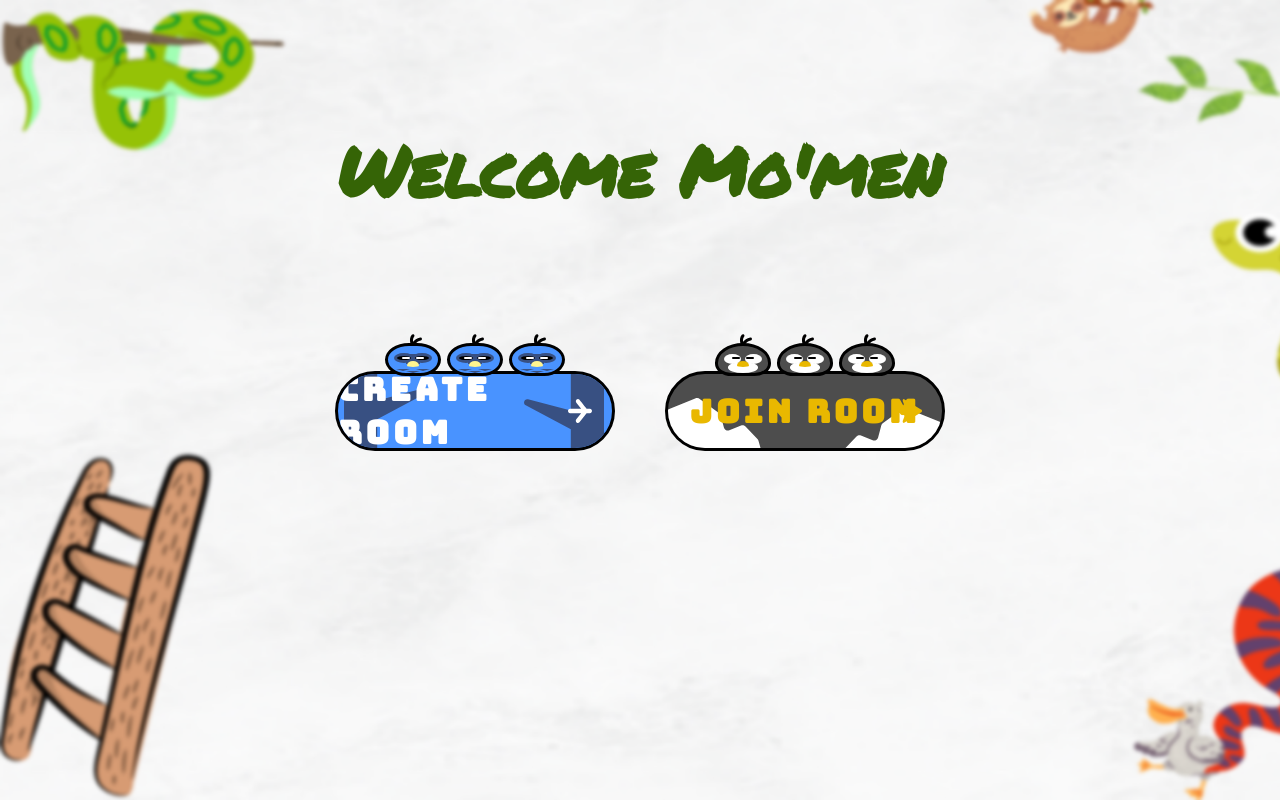
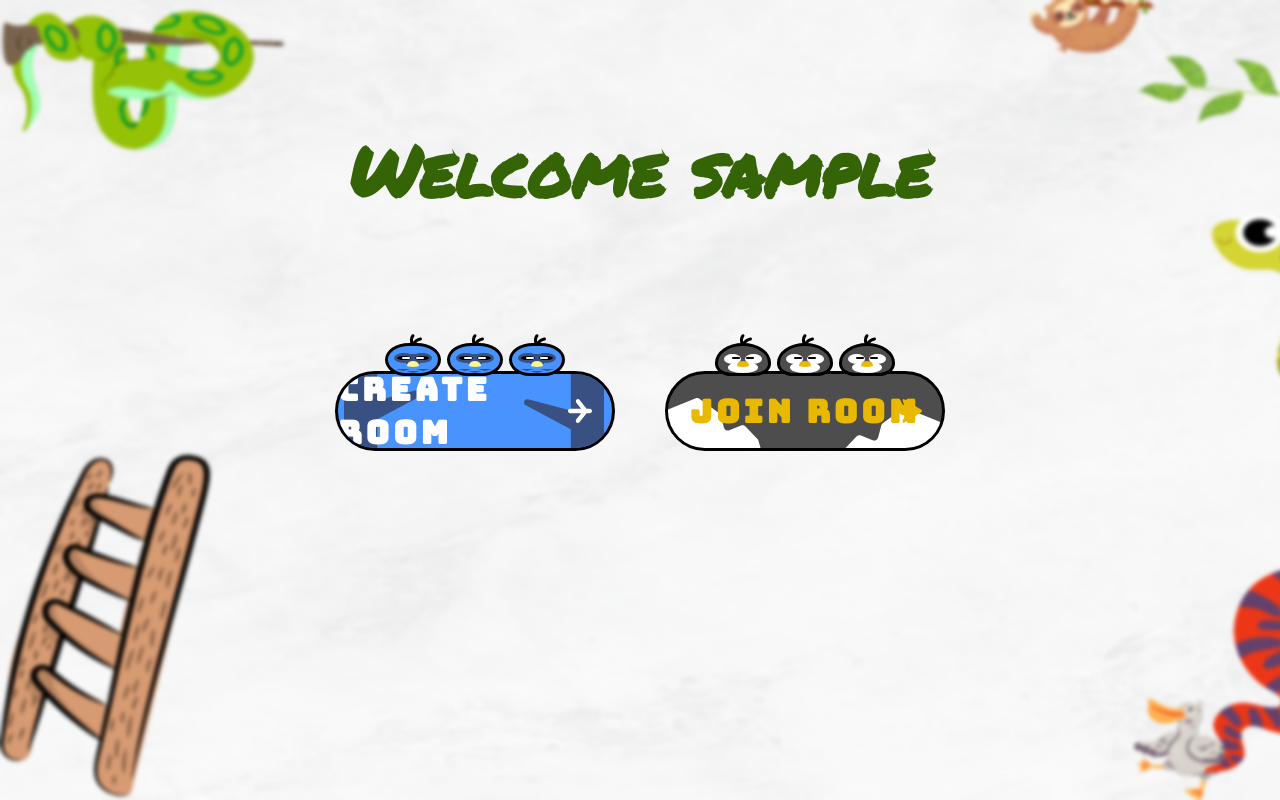
Before and after one commit to zeezooX/snakes-and-ladders, a React (Create React App) app in the folder client/: page / in a window 1280 px wide. Built offline with nearby package versions, Linux system fonts and the light colour scheme; sample sign-in values are in the browser's storage; a web font is replaced by a local one.

Commit message:
Merge branch 'main' of https://github.com/zeezooX/snakes-and-ladders

```diff
--- a/client/src/pages/homePage/Home.jsx
+++ b/client/src/pages/homePage/Home.jsx
@@ -2,11 +2,11 @@ import { Link } from "react-router-dom";
 import "./Home.css";
 
 const Home = () => {
-  let user = "Mo'men";
+  // let user = "Mo'men";
   return (
     <>
       <div className="homeContainer">
-        <h2 className="welcome">Welcome {user}</h2>
+        <h2 className="welcome">Welcome {sessionStorage.getItem("username")}</h2>
         <div className="buttonContainer">
           <Link to="./createRoom" class="button button--hoo">
             <div class="button__wrapper">
--- a/client/src/pages/loginPage/Login.jsx
+++ b/client/src/pages/loginPage/Login.jsx
@@ -24,6 +24,7 @@ const Login = () => {
         console.log(Isvalid);
         if (Isvalid?.data) {
           sessionStorage.setItem("authenticated", Isvalid?.data.token);
+          sessionStorage.setItem("username", person.userName);
           navigate(`/`);
           e.preventDefault();
         } else {
--- a/client/src/pages/registerPage/Register.jsx
+++ b/client/src/pages/registerPage/Register.jsx
@@ -22,6 +22,7 @@ const Register = () => {
         let Isvalid = await axios.post(`/register`, person);
         if (Isvalid?.data) {
           sessionStorage.setItem("authenticated", Isvalid?.data.token);
+          sessionStorage.setItem("username", person.userName);
           e.preventDefault();
           navigate(`/`);
         } else {
--- a/client/src/pages/roomCreation/CreateRoom.jsx
+++ b/client/src/pages/roomCreation/CreateRoom.jsx
@@ -6,6 +6,13 @@ import board4 from "../../boardImages/board4.jpg";
 import board5 from "../../boardImages/board5.jpg";
 import board6 from "../../boardImages/board6.jpeg";
 const CreateRoom = () => {
+  const handleClick = (e) => {
+    // e.preventDefault();
+    const headers = {
+      // 'Content-Type': 'application/json',
+      'x-access-token': sessionStorage.getItem("authenticated")
+    }
+  }
   return (
     <>
       <div className="createRoom">
@@ -53,7 +60,7 @@ const CreateRoom = () => {
         <div className="playerNumbers">
           <input type="text" placeholder="Enter players number:" />
         </div>
-        <button>Create</button>
+        <button onClick={handleClick}>Create</button>
       </div>
     </>
   );
```
